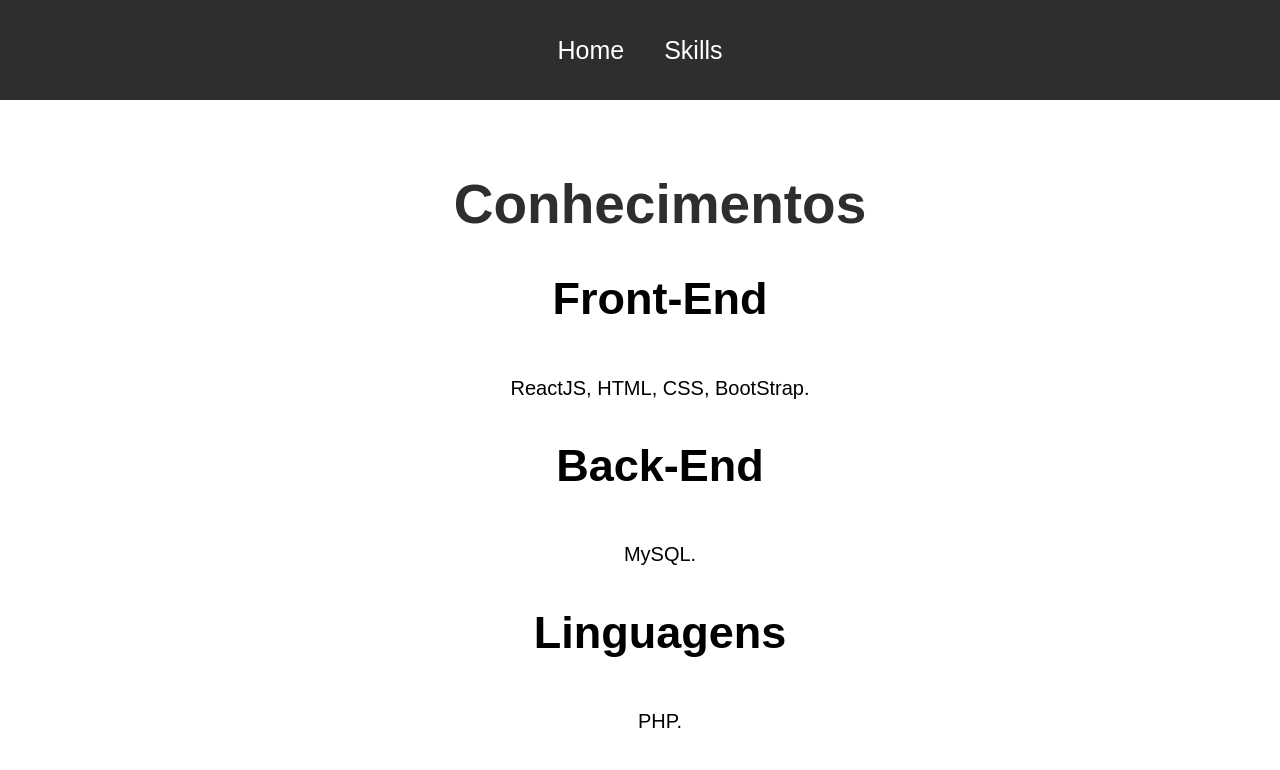
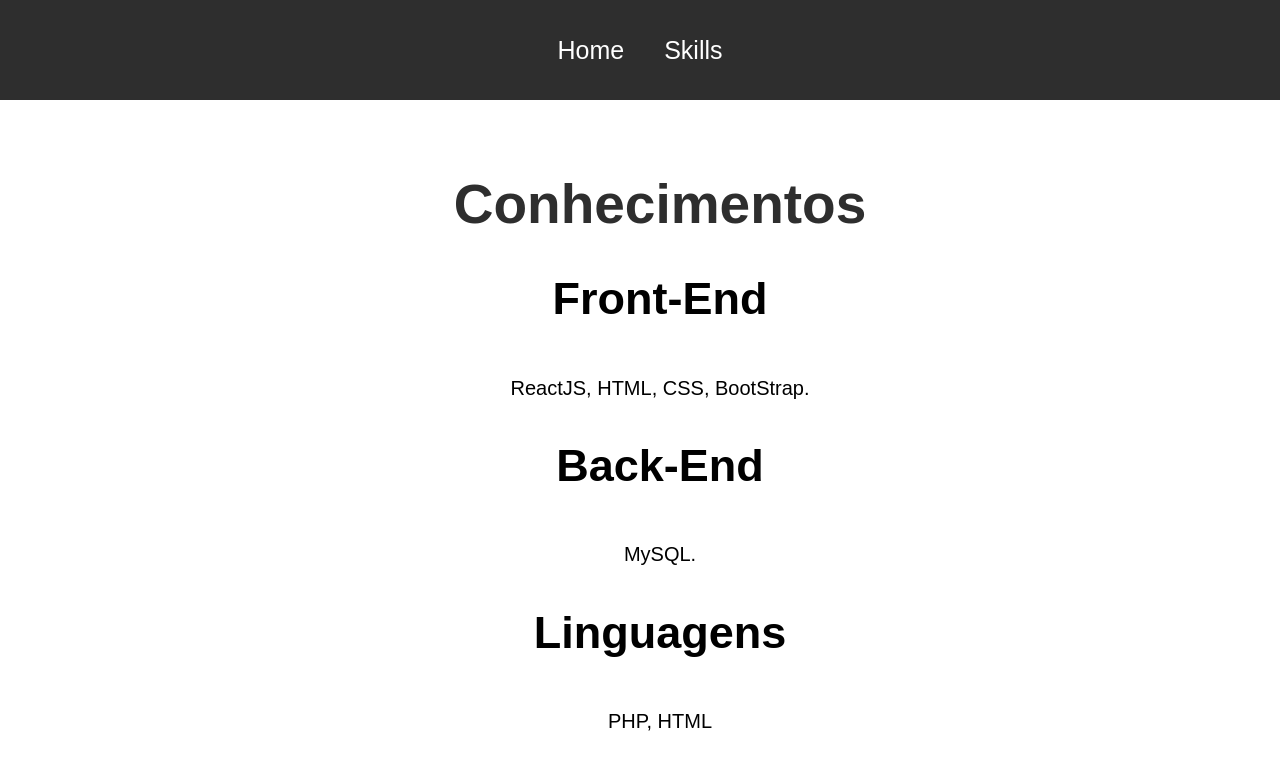
Before and after one commit to gianlucanm/portfolio, a React (Vite) app: page /experience in a window 1280 px wide. Shown: the top 770 px of the page. Built offline with nearby package versions, Linux system fonts and the light colour scheme.

Commit message:
Update Experience.jsx

```diff
--- a/src/pages/Experience.jsx
+++ b/src/pages/Experience.jsx
@@ -16,7 +16,7 @@ function Experience() {
         </li>
         <li className="item">
           <h2>Linguagens</h2>
-          <span>PHP.</span>
+          <span>PHP, HTML</span>
         </li>
       </ol>
     </div>
```
